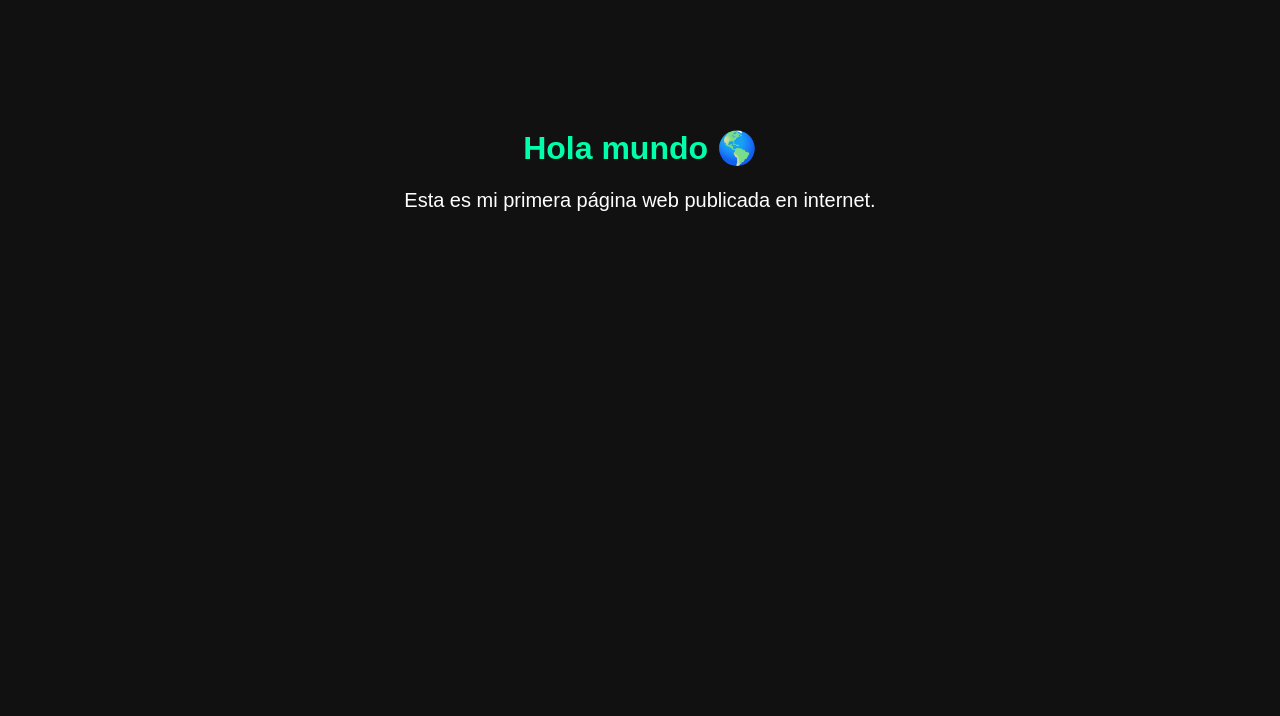
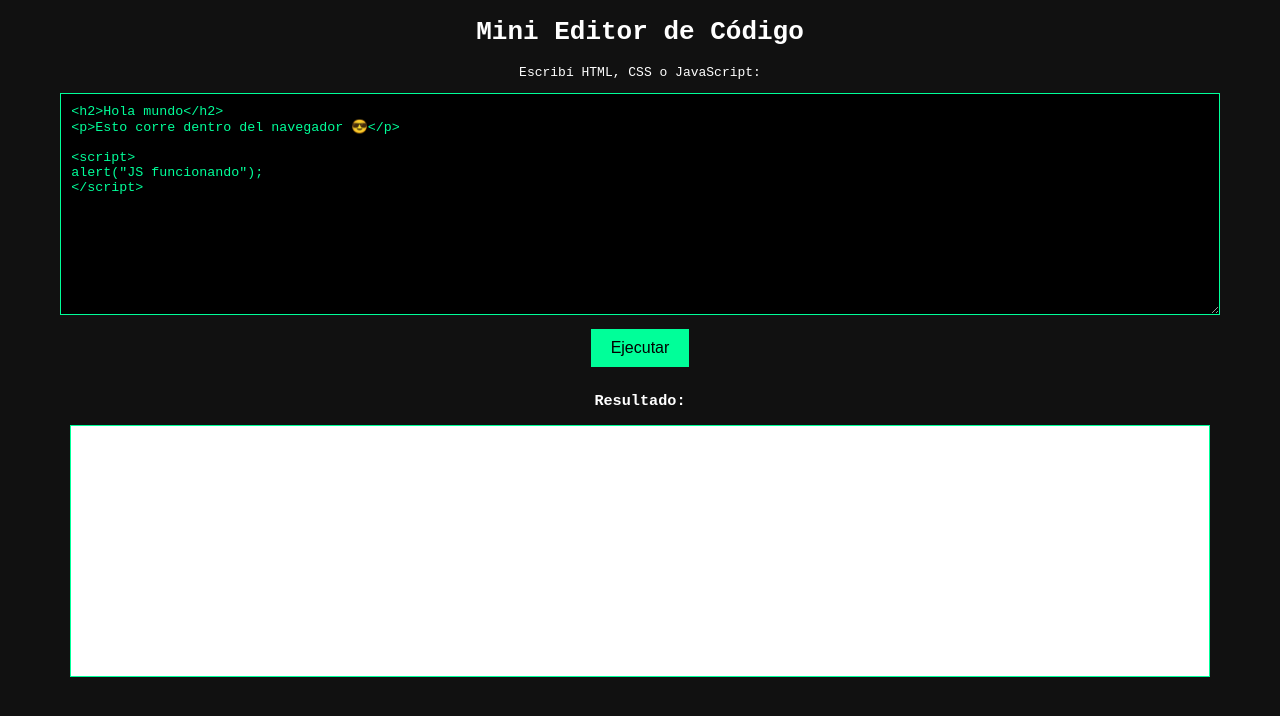
Before and after one commit to zomb13soul/zz, a plain HTML site: page index.html in a window 1280 px wide. Drawn offline with Linux system fonts and the light colour scheme.

Commit message:
Revamp HTML for Mini Code Editor

```diff
--- a/index.html
+++ b/index.html
@@ -1,22 +1,71 @@
 <!DOCTYPE html>
 <html lang="es">
 <head>
-    <meta charset="UTF-8">
-    <title>Mi primera página</title>
-    <style>
-        body {
-            background: #111;
-            color: white;
-            font-family: Arial;
-            text-align: center;
-            padding-top: 100px;
-        }
-        h1 { color: #00ffaa; }
-        p { font-size: 20px; }
-    </style>
+<meta charset="UTF-8">
+<title>Mini Editor de Código</title>
+<style>
+body {
+    background:#111;
+    color:white;
+    font-family: monospace;
+    text-align:center;
+}
+
+textarea {
+    width:90%;
+    height:200px;
+    background:#000;
+    color:#00ff99;
+    border:1px solid #00ff99;
+    padding:10px;
+}
+
+button {
+    margin:10px;
+    padding:10px 20px;
+    background:#00ff99;
+    border:none;
+    cursor:pointer;
+    font-size:16px;
+}
+
+iframe {
+    width:90%;
+    height:250px;
+    border:1px solid #00ff99;
+    background:white;
+}
+</style>
 </head>
+
 <body>
-    <h1>Hola mundo 🌎</h1>
-    <p>Esta es mi primera página web publicada en internet.</p>
+
+<h1>Mini Editor de Código</h1>
+
+<p>Escribí HTML, CSS o JavaScript:</p>
+
+<textarea id="code">
+<h2>Hola mundo</h2>
+<p>Esto corre dentro del navegador 😎</p>
+
+<script>
+alert("JS funcionando");
+</script>
+</textarea>
+
+<br>
+<button onclick="runCode()">Ejecutar</button>
+
+<h3>Resultado:</h3>
+<iframe id="output"></iframe>
+
+<script>
+function runCode(){
+    const code = document.getElementById("code").value;
+    const frame = document.getElementById("output");
+    frame.srcdoc = code;
+}
+</script>
+
 </body>
 </html>
```
